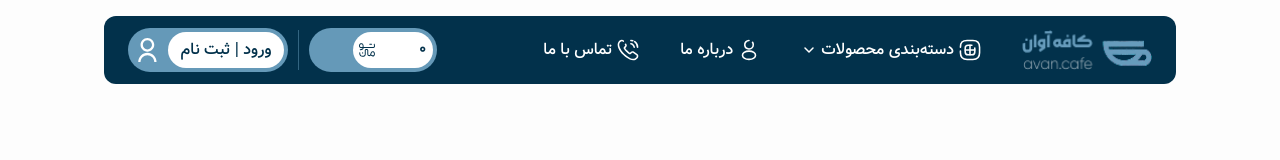
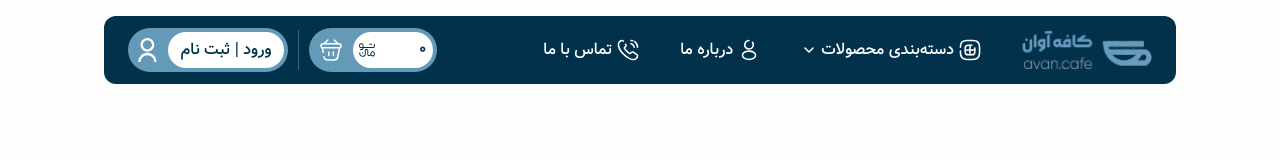
Before and after one commit to SabziDev/avan-cafe, a React (Vite) app: page / in a window 1280 px wide. Shown: the top 160 px of the page. Built offline with nearby package versions, Linux system fonts and the light colour scheme.

Commit message:
fix-bugs

```diff
--- a/src/layouts/MainLayout/components/Header/components/Basket/Basket.jsx
+++ b/src/layouts/MainLayout/components/Header/components/Basket/Basket.jsx
@@ -14,7 +14,7 @@ const Basket = () => (
         <span>0</span>
         <Icon id="toman" className="size-4" />
       </div>
-      <Icon src="basket" className="size-6 text-white" />
+      <Icon id="basket" className="size-6 text-white" />
     </Link>
     <div className="absolute top-full -right-35 pt-4 lg:-right-15">
       <BasketSummary />
```
